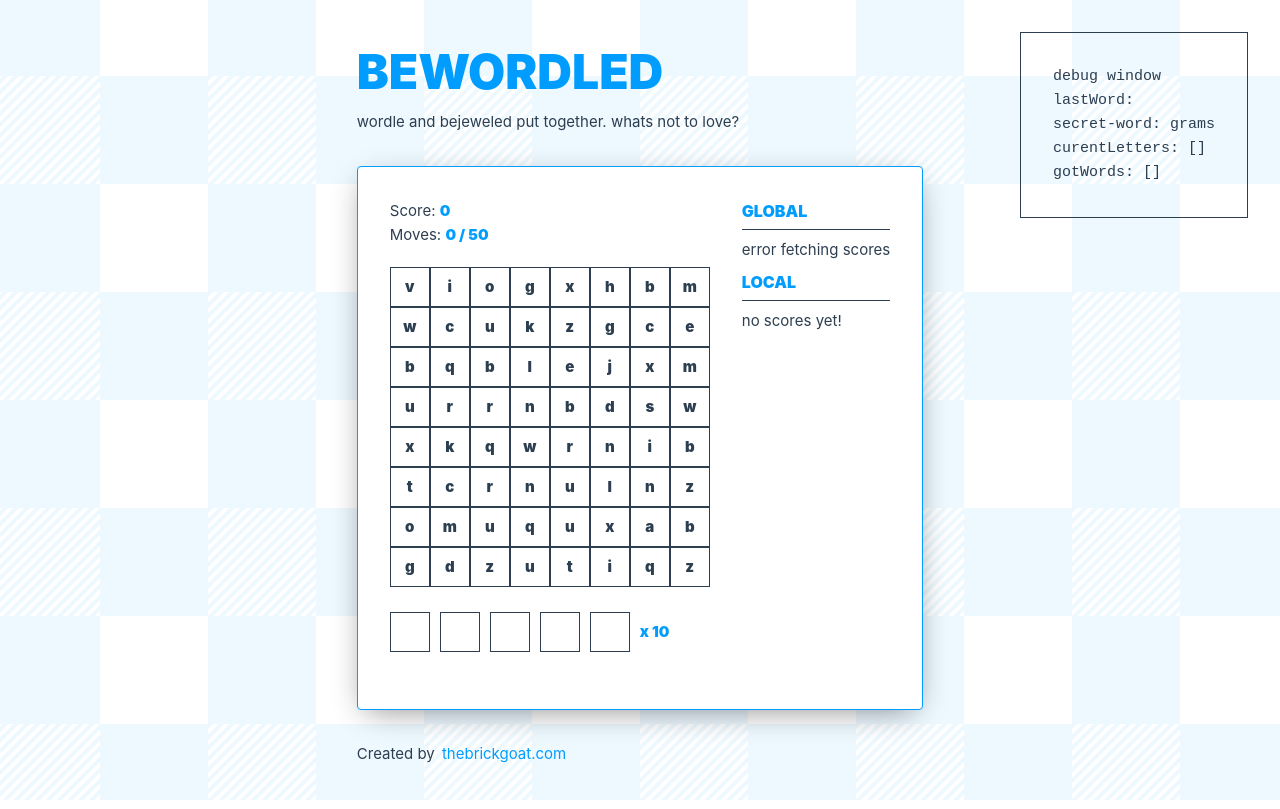
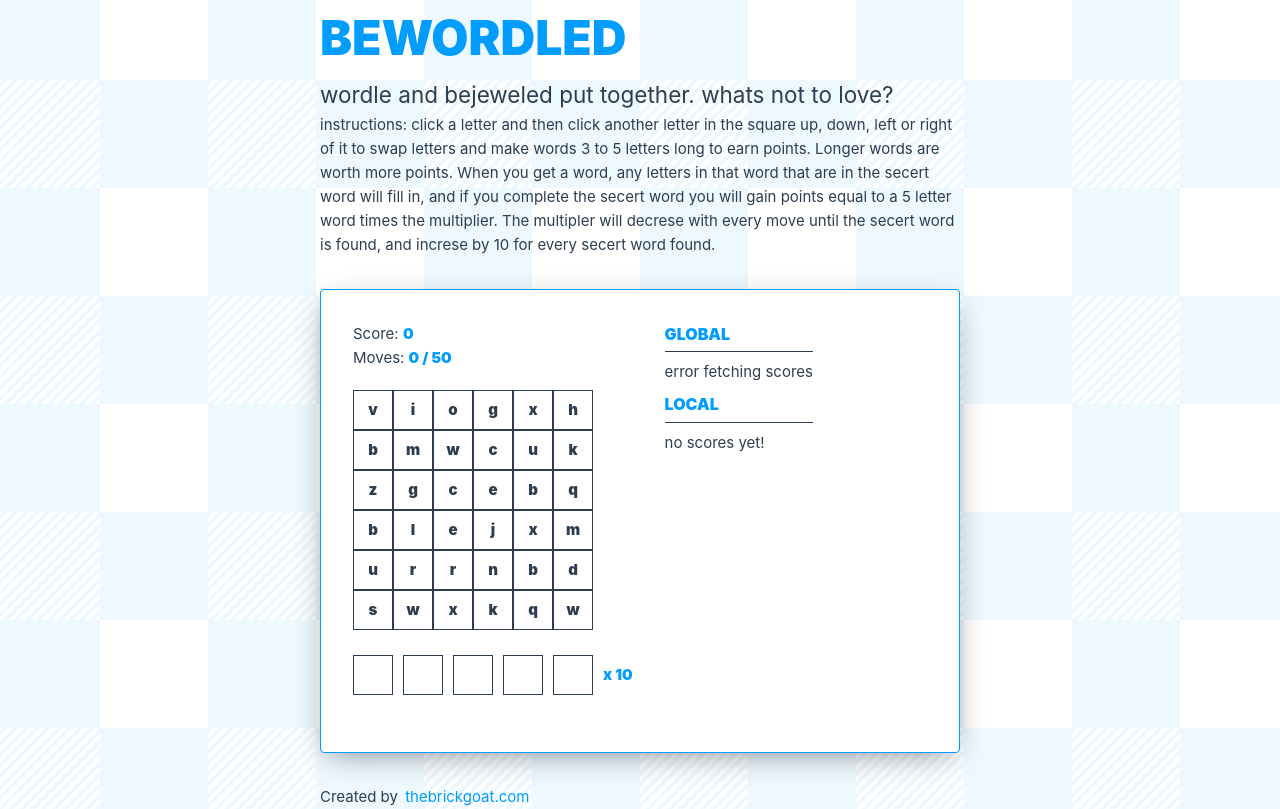
Before and after one commit to thebrickgoat/bewordled, a Vue app: page / in a window 1280 px wide. Built offline with nearby package versions, Linux system fonts and the light colour scheme.

Commit message:
fixed sizing/debug hidden

```diff
--- a/src/App.vue
+++ b/src/App.vue
@@ -7,7 +7,8 @@ import HighScores from './components/HighScores.vue'
   <header>
     <div>
       <h1>bewordled</h1>
-      <p>wordle and bejeweled put together. whats not to love?</p>
+      <h2>wordle and bejeweled put together. whats not to love?</h2>
+      <p>instructions: click a letter and then click another letter in the square up, down, left or right of it to swap letters and make words 3 to 5 letters long to earn points. Longer words are worth more points. When you get a word, any letters in that word that are in the secert word will fill in, and if you complete the secert word you will gain points equal to a 5 letter word times the multiplier. The multipler will decrese with every move until the secert word is found, and increse by 10 for every secert word found. </p>
     </div>
   </header>
   <main>
--- a/src/assets/main.css
+++ b/src/assets/main.css
@@ -59,6 +59,7 @@ button {
 
   #app {
     padding: 0;
-    width: auto;
+    margin: auto;
+    max-width: 50%;
   }
 }
--- a/src/components/GameContainer.vue
+++ b/src/components/GameContainer.vue
@@ -52,7 +52,7 @@
 import { wordlist } from '@/assets/words'
 import { ref, onMounted, nextTick } from 'vue'
 
-const boardSize = 8
+const boardSize = 6
 const letters = ref([])
 // const vowels = ['a', 'e', 'i', 'o', 'u']
 const board = ref([])
@@ -69,7 +69,7 @@ const scoreMultiplierLimit = 100
 const scoreMultiplierIncrement = 10
 const canClick = ref(true)
 const gotWords = ref([])
-const showDebug = ref(true)
+const showDebug = ref(false)
 const pointsDialog = ref(0)
 const showPointsDialog = ref(false)
 
```
